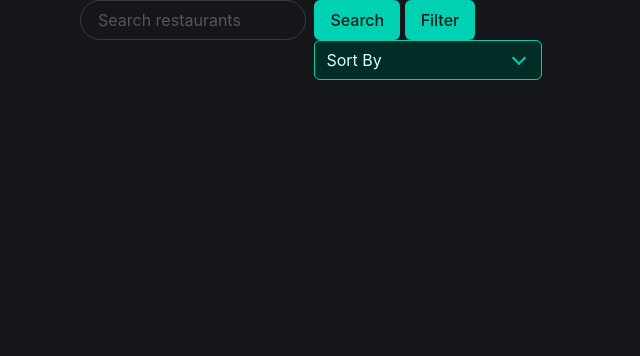
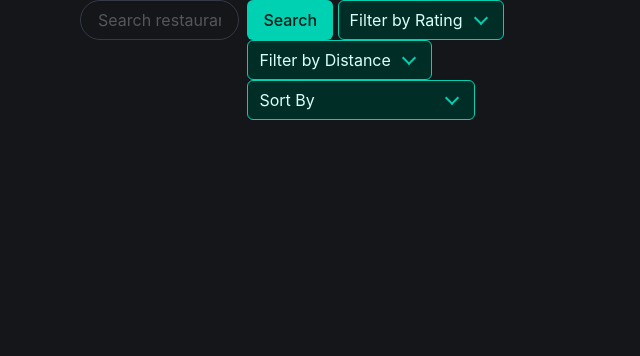
Before and after one commit to kdcao1/Atlanta-Resturant-Finder, a Django app: template Atlanta_Food_Finder/foodFinder/templates/foodFinder/home.html in a window 1280 px wide. Shown: the part 64-420 px from the top of the page, without its empty margins (0-640 px from the left). Run offline with Django 5.2, Linux system fonts and the light colour scheme; the template is opened without the code that fills it, so the values that code supplies are empty; some libraries are stand-ins or nearby versions.

Commit message:
pwrewioriouewiouiouoiidasouoij

```diff
--- a/Atlanta_Food_Finder/foodFinder/templates/foodFinder/home.html
+++ b/Atlanta_Food_Finder/foodFinder/templates/foodFinder/home.html
@@ -60,7 +60,23 @@
                         </div>
                         <div>
                             <button id="searchButton" class="button is-primary is-normal">Search</button>
-                            <button id="searchButton" class="button is-primary is-normal">Filter</button>
+                            <div class="select is-primary">
+                                <select id="ratingFilter">
+                                    <option value="">Filter by Rating</option>
+                                    <option value="4">4 & Up</option>
+                                    <option value="3">3 & Up</option>
+                                    <option value="2">2 & Up</option>
+                                    <option value="1">1 & Up</option>
+                                </select>
+                            </div>
+                            <div class="select is-primary">
+                                <select id="distanceFilter">
+                                    <option value="">Filter by Distance</option>
+                                    <option value="5">Within 5 km</option>
+                                    <option value="10">Within 10 km</option>
+                                    <option value="20">Within 20 km</option>
+                                </select>
+                            </div>
                             <div class="select is-primary">
                                 <select id="sortOptions">
                                     <option value="">Sort By</option>
@@ -95,16 +111,13 @@
         src="https://maps.googleapis.com/maps/api/js?key={{ apiKey }}&loading=async&libraries=maps,marker&v=beta" defer>
 </script>
 <script>
-let favoriteRestaurants = [];
+
 // Function to fetch initial data from Flask server
-
-
 function fetchInitialData() {
     fetch('http://127.0.0.1:5000/initial')
         .then(response => response.json())
         .then(data => {
             displayRestaurants(data.places);
-            addMarkers(data.places);
         })
         .catch(error => console.error('Error fetching initial data:', error));
 }
@@ -121,7 +134,6 @@ function searchRestaurants(keyword) {
     .then(response => response.json())
     .then(data => {
         displayRestaurants(data.places);
-        addMarkers(data.places);
     })
     .catch(error => console.error('Error searching for restaurants:', error));
 }
@@ -139,6 +151,15 @@ function sortRestaurants(places, criterion) {
         default:
             return places;
     }
+}
+
+
+function filterByRating(places, rating) {
+    return places.filter(place => place.rating >= rating);
+}
+
+function filterByDistance(places, distance) {
+    return places.filter(place => place.distance <= distance);
 }
 
 function openModal($el) {
@@ -169,14 +190,27 @@ function displayRestaurants(places) {
     container.style.height = 'calc(85vh - 30px)'; // Set the height
     container.style.overflowY = 'scroll'; // Allow vertical scrolling
 
+    const ratingFilter = document.getElementById('ratingFilter').value;
+    const distanceFilter = document.getElementById('distanceFilter').value;
     const sortOption = document.getElementById('sortOptions').value;
 
+    // Apply rating filter if selected
+    if (ratingFilter) {
+        places = filterByRating(places, parseInt(ratingFilter));
+    }
+
+    // Apply distance filter if selected
+    if (distanceFilter) {
+        places = filterByDistance(places, parseInt(distanceFilter));
+    }
+
+    // Apply sorting after filtering
     const sortedPlaces = sortRestaurants(places, sortOption);
+
 
     places.forEach(place => {
         const card = document.createElement('div');
         card.className = 'card mx-2';
-
         function createStarRating(rating) {
             let starsHTML = '';
             for (let i = 1; i <= place.rating; i++) { // Assuming a maximum of 5 stars
@@ -203,13 +237,13 @@ function displayRestaurants(places) {
         card.innerHTML = `
             <div class='card-content is-flex is-flex-direction-row is-justify-content-space-between mx-2'>
                 <div class='is-size-2'>
-                    <strong>${place.name}</strong>
+                    ${place.name}
                     <p class="is-size-6">${place.editorial_summary}</p>
                     <div class="is-size-5">${createStarRating(place.rating)} ${createPriceRating(place.price_level)} ${checkOpenStatus(place)}</div>
                     <p class="is-size-6">${place.address}</p>
                 </div>
-                <div class='is-size-2' onclick="toggleFavorite(this)">
-                    <img class="heart-icon" src="{% static 'images/heart-unfilled.png' %}" alt="Heart Icon" style="width: 40px; height: 40px;" onclick="toggleFavorite(this)">
+                <div class='is-size-2'>
+                    &#9825; &#9829;
                 </div>
             </div>
             <footer class="card-footer">
@@ -219,13 +253,13 @@ function displayRestaurants(places) {
               <div class="modal-background"></div>
               <div class="modal-card" style="width: 80vh; height: 80vh;">
                 <header class="modal-card-head">
-                  <p class="modal-card-title"><strong>${place.name}</strong></p>
+                  <p class="modal-card-title">${place.name}</p>
                   <button class="delete" aria-label="close"></button>
                 </header>
                 <section class="modal-card-body is-flex is-flex-direction-row is-justify-content-space-between">
                 <div class='columns' style="width: 100%;">
                     <div class="column is-half">
-                        <div class='is-size-2'>
+                          <div class='is-size-2'>
                             <p class="is-size-6">${place.editorial_summary}</p>
                             <div class="is-size-5">${createStarRating(place.rating)} ${createPriceRating(place.price_level)} ${checkOpenStatus(place)}</div>
                             <p class="is-size-6">${place.address}</p>
@@ -246,15 +280,6 @@ function displayRestaurants(places) {
         `;
         container.appendChild(card);
     });
-}
-
-function toggleFavorite(element) {
-    // Check the current state of the heart icon
-    if (element.src.includes("heart-unfilled.png")) {
-        element.src = "{% static 'images/heart-filled.png' %}";  // Change to filled heart
-    } else {
-        element.src = "{% static 'images/heart-unfilled.png' %}";  // Change back to hollow heart
-    }
 }
 
 document.getElementById('restaurant-cards').addEventListener('click', (event) => {
@@ -302,67 +327,24 @@ document.getElementById('searchBar').addEventListener('keydown', function(event)
     }
 });
 
+
+
+
 document.getElementById('sortOptions').addEventListener('change', function() {
-    fetchInitialData(); // Re-fetch and display sorted data when sorting option changes
+    searchRestaurants(keyword);
+});
+
+document.getElementById('ratingFilter').addEventListener('change', function() {
+    searchRestaurants(keyword);
 });
 
 
+document.getElementById('distanceFilter').addEventListener('change', function() {
+    searchRestaurants(keyword);
+});
 
 // Call function to fetch initial data on page load
 document.addEventListener('DOMContentLoaded', fetchInitialData);
-
-function addFavoriteIconsToCards() {
-    const restaurantCards = document.querySelectorAll('.restaurant-card');
-
-    restaurantCards.forEach(card => {
-        // Create a new div for the favorite button
-        const favoriteButton = document.createElement('div');
-        favoriteButton.className = 'favorite-button';
-
-        // Create an img element for the heart icon
-        const heartIcon = document.createElement('img');
-        heartIcon.src = "/static/images/heart-unfilled.png";
-        heartIcon.alt = "Favorite";
-        heartIcon.className = "heart-icon";
-
-        // Append the heart icon to the favorite button div
-        favoriteButton.appendChild(heartIcon);
-
-        // Append the favorite button div to the restaurant card
-        card.appendChild(favoriteButton);
-
-        // Add event listener for toggling the favorite icon
-        favoriteButton.addEventListener('click', function () {
-            if (heartIcon.src.includes('heart-unfilled.png')) {
-                heartIcon.src = "/static/images/heart-filled.png";
-            } else {
-                heartIcon.src = "/static/images/heart-unfilled.png";
-            }
-        });
-    });
-}
-
-// Call this function after the cards are generated by the Google API
-googleApiCallCompletedCallback = function() {
-    addFavoriteIconsToCards();
-};
-
-document.addEventListener('DOMContentLoaded', function () {
-    const favoriteButtons = document.querySelectorAll('.favorite-button');
-
-    favoriteButtons.forEach(button => {
-        button.addEventListener('click', function () {
-            const icon = this.querySelector('img');
-
-            // Toggle between favorite/unfavorite
-            if (icon.src.includes('heart-unfilled.png')) {
-                icon.src = "{% static 'images/heart-filled.png' %}";
-            } else {
-                icon.src = "{% static 'images/heart-unfilled.png' %}";
-            }
-        });
-    });
-});
 </script>
 
 </body>
--- a/Atlanta_Food_Finder/gmaps/gmapsAPI.py
+++ b/Atlanta_Food_Finder/gmaps/gmapsAPI.py
@@ -129,7 +129,7 @@ def open_browser():
 def run_django_server():
 
     # BEFORE RUNNING, REMEMBER TO CHANGE THE PATH TO THE DIRECTORY WHERE manage.py IS LOCATED LOCALLY
-    manage_py_dir = '../'
+    manage_py_dir = r'C:\Users\Brian\Desktop\CompSci\CS2340\Atlanta-Resturant-Finder\Atlanta_Food_Finder'
 
     # Run manage.py runserver using subprocess
     subprocess.run(['python', 'manage.py', 'runserver'], cwd=manage_py_dir, check=True)
```
